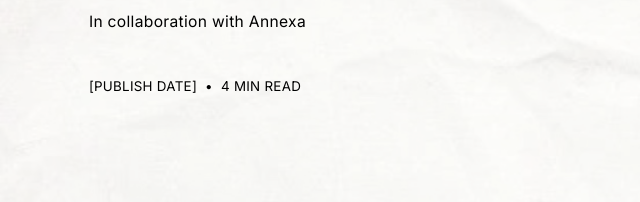
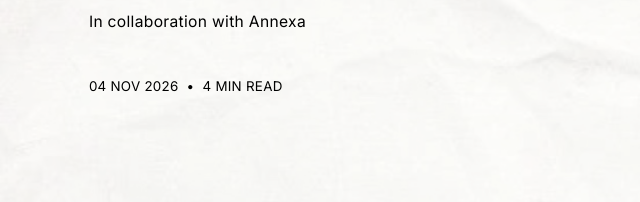
Before and after one commit to jemoares/annexa, a plain HTML site: page index.html in a window 1280 px wide. Shown: the part 598-800 px from the top of the page, 0-640 px from the left. Drawn offline with nearby package versions, Linux system fonts and the light colour scheme; a web font is replaced by a local one.

Commit message:
Update index.html

```diff
--- a/index.html
+++ b/index.html
@@ -200,7 +200,7 @@ footer .grid{height:calc(min(100vw, 500px) * 0.34718)}
       <h1>What AI in retail needs from the systems underneath it</h1>
       <p class="dek font-inter">Australian retailers are investing heavily in AI. Far fewer have a record their systems can safely act on. A look at why this difference decides which retailers get useful work out of agents and which find agents acting on numbers that were already wrong.</p>
       <p class="collab font-inter">In collaboration with Annexa</p>
-      <p class="date font-inter">[Publish date]&#160;&#160;•&#160;&#160;4 min read</p>
+      <p class="date font-inter">04 Nov 2026&#160;&#160;•&#160;&#160;4 min read</p>
     </div>
     <div class="hero-img"><div class="placeholder" role="img" aria-label="Hero image placeholder"><svg viewBox="0 0 24 24" fill="none" stroke="currentColor" stroke-width="1.5" aria-hidden="true"><rect x="3" y="4" width="18" height="16" rx="1"/><circle cx="8.5" cy="9.5" r="1.5"/><path d="M3 17l5-5 4 4 3-3 6 6"/></svg><span>Hero image placeholder</span></div></div>
   </div>
```
